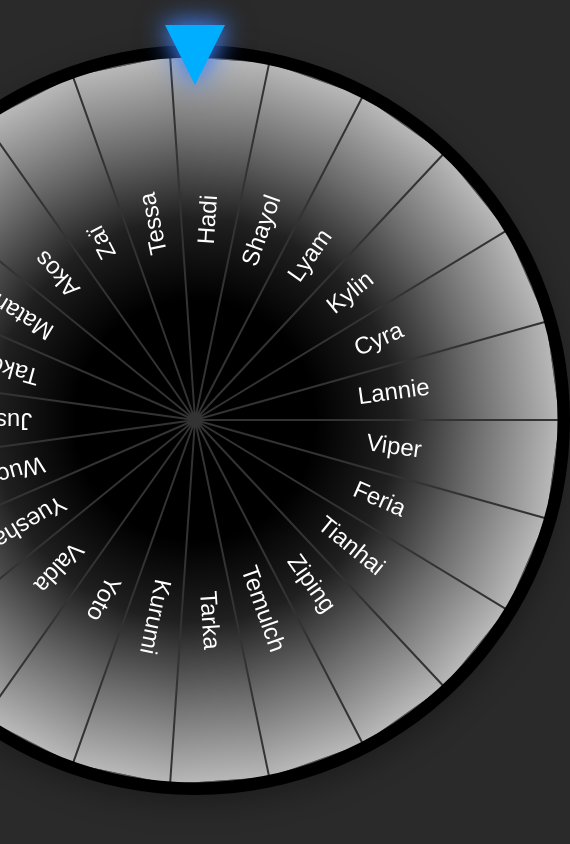
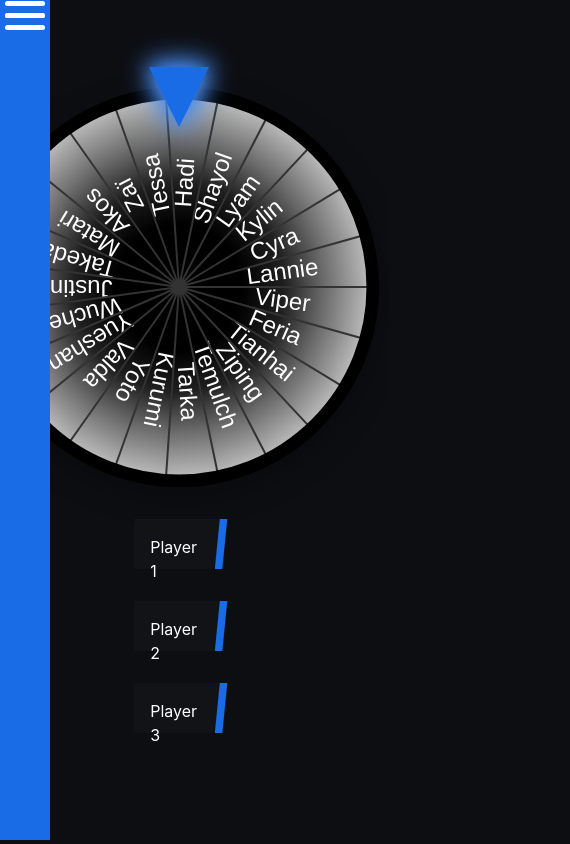
Before and after one commit to seraphim24/NarakaBladepoint_charcaterWheel, a plain HTML site: page wheelcanvas.html in a window 390 px wide. Shown: the whole page, 570 px wide, since content can reach past the window. Drawn offline with Linux system fonts and the light colour scheme.

Commit message:
added responsive

```diff
--- /dev/null
+++ b/assets/css/config.css
@@ -0,0 +1,315 @@
+:root {
+    /* ========== Color ========== */
+    /* Enable the fn light-dark() */
+    color-scheme: light dark;
+
+    /* Dark Color*/
+    --dark-100: #BCBEC8;
+    --dark-200: #A5A8B6;
+    --dark-300: #7B7F93;
+    --dark-400: #2B2D31;
+    --dark-500: #1C1D22;
+    --dark-600: #17181C;
+    --dark-700: #121317;
+    --dark-800: #101014;
+    --dark-900: #0D0E12;
+
+    /* Light Color */
+    --light-100: #FFFFFF;
+    --light-200: #F8F9FA;
+    --light-300: #F1F2F6;
+    --light-400: #E9ECEF;
+    --light-500: #DEE2E6;
+    --light-600: #CED4DA;
+    --light-700: #E8E9E2;
+    --light-800: #E3E4DC;
+    --light-900: #DCDDD4;
+
+    /* Main / Brand Color */
+    --main-100: #75A6F0;
+    --main-200: #5E97ED;
+    --main-300: #4789EB;
+    --main-400: #307AE8;
+    --main-500: #196BE6;
+    --main-600: #145ECC;
+    --main-700: #104FAD;
+    --main-800: #093F90;
+    --main-900: #063479;
+
+    /* Secondary Color */
+    --secondary-100: #F5F0FF;
+    --secondary-200: #E8E0F2;
+    --secondary-300: #D5C6E8;
+    --secondary-400: #BFA8DB;
+    --secondary-500: #8E6EC3;
+    --secondary-600: #7A5CAD;
+    --secondary-700: #634B8F;
+    --secondary-800: #4D3A71;
+    --secondary-900: #382A52;
+
+    /* Utility Colors */
+    /* Success (Green) */
+    --success-100: #A5E9AD;
+    --success-200: #82E38D;
+    --success-300: #6EDD7B;
+    --success-400: #47D157;
+    --success-500: #29C23B;
+    --success-600: #24A833;
+    --success-700: #1D8B2A;
+    --success-800: #187223;
+    --success-900: #15611D;
+
+    /* Danger (Red) */
+    --danger-100: #F98585;
+    --danger-200: #F47171;
+    --danger-300: #ED5E5E;
+    --danger-400: #DF4C4C;
+    --danger-500: #C81919;
+    --danger-600: #B00707;
+    --danger-700: #960303;
+    --danger-800: #8C0707;
+    --danger-900: #800000;
+
+    /* Warning (Yellow) */
+    --warning-100: #FFF8E6;
+    --warning-200: #FFECB3;
+    --warning-300: #FFE082;
+    --warning-400: #FFD54F;
+    --warning-500: #FFC107;
+    --warning-600: #FFB300;
+    --warning-700: #FFA000;
+    --warning-800: #FF8F00;
+    --warning-900: #FF6F00;
+
+    /* Neutral Gray */
+    --gray-100: #F8F9FA;
+    --gray-200: #E9ECEF;
+    --gray-300: #DEE2E6;
+    --gray-400: #CED4DA;
+    --gray-500: #ADB5BD;
+    --gray-600: #6C757D;
+    --gray-700: #495057;
+    --gray-800: #343A40;
+    --gray-900: #212529;
+
+    /* ========== Backgrounds/Text ========== */
+    --bg-color: light-dark(var(--light-100), var(--dark-900));
+    --text-color: light-dark(var(--dark-900), var(--light-100));
+    --surface-color: light-dark(var(--light-200), var(--dark-700));
+    --border-color: light-dark(var(--gray-300), var(--dark-600));
+    --card-bg: light-dark(var(--light-100), var(--dark-800));
+
+    /* ========== Typography ========== */
+    --font-family: "Inter", sans-serif;
+    --font-size-base: 1rem;
+    --font-weight: 400;
+    --font-weight-bold: 700;
+    --line-height: 1.5;
+
+    /* ========== Button ========== */
+    /* Main */
+    --btn-main-bgcolor: var(--main-500);
+    --btn-main-textcolor: var(--dark-900);
+    --btn-main-hover-bgcolor: var(--main-700);
+    --btn-main-hover-textcolor: var(--light-100);
+    --btn-main-disabled-bgcolor: var(--main-300);
+    --btn-main-disabled-textcolor: var(--dark-400);
+
+    /* Secondary */
+    --btn-secondary-bgcolor: var(--secondary-500);
+    --btn-secondary-textcolor: var(--dark-900);
+    --btn-secondary-hover-bgcolor: var(--secondary-700);
+    --btn-secondary-hover-textcolor: var(--light-100);
+    --btn-secondary-disabled-bgcolor: var(--secondary-300);
+    --btn-secondary-disabled-textcolor: var(--dark-400);
+
+    /* Danger */
+    --btn-danger-bgcolor: var(--danger-400);
+    --btn-danger-textcolor: var(--dark-900);
+    --btn-danger-hover-bgcolor: var(--danger-700);
+    --btn-danger-hover-textcolor: var(--light-100);
+    --btn-danger-disabled-bgcolor: var(--danger-300);
+    --btn-danger-disabled-textcolor: var(--dark-400);
+
+    /* Success */
+    --btn-success-bgcolor: var(--success-400);
+    --btn-success-textcolor: var(--dark-900);
+    --btn-success-hover-bgcolor: var(--success-700);
+    --btn-success-hover-textcolor: var(--light-100);
+    --btn-success-disabled-bgcolor: var(--success-300);
+    --btn-success-disabled-textcolor: var(--dark-400);
+}
+
+/* ========== Manual Override ========== */
+[data-theme="light"] {
+    /* ========== Backgrounds/Text ========== */
+    --bg-color: var(--light-100);
+    --text-color: var(--dark-900);
+    --surface-color: var(--light-200);
+    --border-color: var(--gray-300);
+    --card-bg: var(--light-100);
+}
+
+[data-theme="dark"] {
+    /* ========== Backgrounds/Text ========== */
+    --bg-color: var(--dark-900);
+    --text-color: var(--light-100);
+    --surface-color: var(--dark-700);
+    --border-color: var(--dark-600);
+    --card-bg: var(--dark-800);
+}
+
+/* Resetting margin, padding, and box-sizing for all elements */
+*,
+*::before,
+*::after {
+    margin: 0;
+    padding: 0;
+    /* Ensures width/height includes padding and border */
+    box-sizing: border-box;
+    /* Improves text readability */
+    line-height: var(--line-height);
+    /* Optimizes text rendering */
+    text-rendering: optimizeLegibility;
+    /* Smooths fonts for WebKit browsers */
+    -webkit-font-smoothing: antialiased;
+}
+
+/* HTML element styling */
+html,
+body {
+    /* Ensures full viewport height */
+    min-height: 100vh;
+    /* For dynamic viewport height */
+    min-height: 100dvh;
+    height: 100%;
+    /* Ensures full width */
+    min-width: 100%;
+    /* Sets font family */
+    font-family: var(--font-family);
+    font-weight: var(--font-weight);
+    color: var(--text-color);
+
+    /* Adjusts font for better readability */
+    font-optical-sizing: auto;
+}
+
+/* Body styling */
+body {
+    background-color: var(--bg-color);
+    display: flex;
+    flex-direction: column;
+    /* Allows vertical scrolling */
+    overflow-y: auto;
+}
+
+main {
+    width: 100%;
+    /* Take remaining space between header and footer */
+    flex: 1;
+}
+
+/* Link styling */
+a {
+    /* Removes underline from links */
+    text-decoration: none;
+    /* Inherits color from parent */
+    color: inherit;
+
+    &:hover {
+        color: var(--main-500);
+    }
+}
+
+i {
+    margin-right: 0.2rem;
+}
+
+/* Removes default list styling */
+ul,
+ol {
+    list-style: none;
+}
+
+/* Resetting form elements */
+button,
+input,
+select,
+textarea {
+    /* Removes border */
+    border: none;
+    /* Removes outline on focus */
+    outline: none;
+    /* Removes background */
+    background: none;
+    font-size: var(--font-size-base);
+}
+
+/* Button */
+
+button {
+    background-color: var(--btn-main-bgcolor);
+    padding: 0.5em 1em;
+    border-radius: 0.4rem;
+    color: var(--btn-main-textcolor);
+    font-weight: var(--font-weight-bold);
+    transition: background 0.2s, color 0.2s;
+
+    &:hover {
+        background-color: var(--btn-main-hover-bgcolor);
+        color: var(--btn-main-hover-textcolor);
+        cursor: pointer;
+    }
+
+    &:disabled {
+        cursor: unset;
+        background-color: var(--btn-main-disabled-bgcolor);
+        color: var(--btn-main-disabled-textcolor);
+        opacity: 0.7;
+    }
+
+    &.secondary {
+        background-color: var(--btn-secondary-bgcolor);
+        color: var(--btn-secondary-textcolor);
+
+        &:hover {
+            background-color: var(--btn-secondary-hover-bgcolor);
+            color: var(--btn-secondary-hover-textcolor);
+        }
+
+        &:disabled {
+            background-color: var(--btn-secondary-disabled-bgcolor);
+            color: var(--btn-secondary-disabled-textcolor);
+        }
+    }
+
+    &.danger {
+        background-color: var(--btn-danger-bgcolor);
+        color: var(--btn-danger-textcolor);
+
+        &:hover {
+            background-color: var(--btn-danger-hover-bgcolor);
+            color: var(--btn-danger-hover-textcolor);
+        }
+
+        &:disabled {
+            background-color: var(--btn-danger-disabled-bgcolor);
+            color: var(--btn-danger-disabled-textcolor);
+        }
+    }
+
+    &.success {
+        background-color: var(--btn-success-bgcolor);
+        color: var(--btn-success-textcolor);
+
+        &:hover {
+            background-color: var(--btn-success-hover-bgcolor);
+            color: var(--btn-success-hover-textcolor);
+        }
+
+        &:disabled {
+            background-color: var(--btn-success-disabled-bgcolor);
+            color: var(--btn-success-disabled-textcolor);
+        }
+    }
+}
--- /dev/null
+++ b/assets/css/page.css
@@ -0,0 +1,287 @@
+/* ======================= Page Layout ======================= */
+
+header {
+    display: flex;
+    flex-wrap: wrap;
+    justify-content: space-between;
+    align-items: center;
+    gap: 0.5rem;
+
+    /* ----------------------- Nav Title ----------------------- */
+    >h1,
+    >p,
+    >span,
+    >div {
+        margin: 0;
+        padding-left: 0.5rem;
+        font-weight: 500;
+    }
+
+    /* ----------------------- Nav Bar ----------------------- */
+    nav {
+        ul {
+            display: flex;
+            padding: 0;
+            margin: 0;
+            gap: 0.5rem;
+
+            li {
+                a {
+                    display: block;
+                    font-size: clamp(1rem, 1.2rem, 1.3rem);
+                    padding: 1rem 0.9rem;
+
+                    &:hover,
+                    &:focus {
+                        /* TODO: remplacer par une couleur du thème */
+                        background-color: azure;
+                        outline: none;
+                    }
+                }
+            }
+        }
+    }
+}
+
+main {
+    padding: 0 2rem 0.5rem 0;
+
+    display: flex;
+    justify-content: space-between;
+    justify-content: center;
+    gap: 10em;
+
+    /* TODO remove */
+    section article {
+        margin-bottom: 1em;
+    }
+
+}
+
+@media only screen and (max-width: 1300px) {
+    main {
+        justify-content: center;
+        gap: 2em;
+        flex-direction: column;
+    }
+}
+
+/* Footer styling */
+footer {
+    padding: 2rem;
+
+    display: flex;
+    justify-content: space-between;
+    flex-wrap: wrap;
+    gap: 2rem;
+
+    h4 {
+        margin-bottom: 1rem;
+        font-size: 1.1rem;
+    }
+
+    ul {
+        display: flex;
+        flex-direction: column;
+        gap: 0.5rem;
+    }
+
+    .social-links {
+        display: flex;
+        gap: 0.5rem;
+    }
+}
+
+
+canvas {
+    background-color: black;
+    border-radius: 50%;
+    box-shadow: 0 10px 30px rgba(0, 0, 0, 0.3);
+    animation: rotate 5s ease-in-out;
+}
+
+
+
+/* Page content */
+#wheel-wrapper {
+    /* margin: 0 auto; */
+    position: relative;
+    align-self: center;
+    min-width: 400px;
+    width: min(750px, 50%);
+}
+
+#wheel {
+    width: 100%;
+    aspect-ratio: 1 / 1;
+    display: block;
+}
+
+#pointer {
+    --size: min(60px, 10vh);
+    --color: var(--main-500);
+    --glow-color: var(--main-300);
+
+    position: absolute;
+    top: calc(-1 * (var(--size) / 3));
+    left: 50%;
+    transform: translateX(-50%);
+    width: 0;
+    height: 0;
+
+    border-left: calc(var(--size) / 2) solid transparent;
+    border-right: calc(var(--size) / 2) solid transparent;
+    border-top: var(--size) solid var(--color);
+
+    filter: drop-shadow(0 0 15px var(--glow-color)) drop-shadow(0 0 10px var(--glow-color));
+
+    animation: pulse-glow 1.5s ease-in-out infinite;
+}
+
+@keyframes pulse-glow {
+
+    0%,
+    100% {
+        filter: drop-shadow(0 0 10px var(--glow-color)) drop-shadow(0 0 5px var(--glow-color));
+    }
+
+    50% {
+        filter: drop-shadow(0 0 15px var(--glow-color)) drop-shadow(0 0 10px var(--glow-color));
+    }
+}
+
+/* Side nav */
+
+#sidenav {
+    position: absolute;
+    min-width: 50px;
+    width: 50px;
+    height: 100%;
+    background-color: var(--main-500);
+    transition: .05s ease-in-out;
+    z-index: 1;
+    left: 0;
+
+    #sidenav-header {
+        margin: 0;
+        padding: 5px;
+
+        display: flex;
+        justify-content: end;
+    }
+
+    &:has(#sidenav-header > #hamburger.open) {
+        width: 300px;
+    }
+
+    &:has(#sidenav-header > #hamburger:not(.open)) {
+        #sidenav-main {
+            display: none;
+        }
+    }
+
+    #sidenav-main {
+        max-height: 80vh;
+        overflow-y: hidden;
+
+        padding: 1em;
+
+        display: grid;
+        grid-template-columns: repeat(3, auto);
+        justify-items: center;
+        gap: 1em;
+
+        img {
+            width: 75px;
+
+            aspect-ratio: 1/1;
+        }
+
+        .disabled {
+            filter: grayscale(0.8);
+        }
+
+        .checkbox-btn {
+            position: relative;
+            width: 100%;
+            height: 100%;
+
+            img:hover {
+                cursor: pointer;
+            }
+
+            &:has(input:not(:checked)) img {
+                filter: grayscale(0.8);
+            }
+
+            input {
+                display: none;
+            }
+        }
+    }
+}
+
+/* Hamburger icon */
+
+#hamburger {
+    width: 40px;
+    height: 45px;
+    transform: rotate(0deg);
+    transition: .5s ease-in-out;
+    cursor: pointer;
+    position: relative;
+
+    span {
+        display: block;
+        position: absolute;
+        background-color: var(--text-color);
+        height: 5px;
+        width: 100%;
+        border-radius: 9px;
+        opacity: 1;
+        left: 0;
+        transform: rotate(0deg);
+        transition: .25s ease-in-out;
+    }
+
+    span:nth-child(1) {
+        top: 0px;
+    }
+
+    span:nth-child(2),
+    span:nth-child(3) {
+        top: 12px;
+    }
+
+    span:nth-child(4) {
+        top: 24px;
+    }
+
+    &.open span:nth-child(1) {
+        top: 12px;
+        width: 0%;
+        left: 50%;
+    }
+
+    &.open span:nth-child(2) {
+        -webkit-transform: rotate(45deg);
+        -moz-transform: rotate(45deg);
+        -o-transform: rotate(45deg);
+        transform: rotate(45deg);
+    }
+
+    &.open span:nth-child(3) {
+        -webkit-transform: rotate(-45deg);
+        -moz-transform: rotate(-45deg);
+        -o-transform: rotate(-45deg);
+        transform: rotate(-45deg);
+    }
+
+    &.open span:nth-child(4) {
+        top: 12px;
+        width: 0%;
+        left: 50%;
+    }
+}
+
+/* Character select */
--- a/assets/js/v2.js
+++ b/assets/js/generate_char_list.js
@@ -60,3 +60,5 @@ async function generateCheckboxButtons(game) {
         container.appendChild(checkboxDiv);
     }
 }
+
+generateCheckboxButtons("naraka")
--- a/assets/js/index.js
+++ b/assets/js/index.js
@@ -1,7 +1,6 @@
 /** @type {HTMLCanvasElement} */
 class WheelRenderer {
     static CONFIG = {
-        CANVAS_SIZE: 750,
         RADIUS_OFFSET: 10,
         BORDER_WIDTH: 5,
         TEXT_STYLE: {
@@ -52,8 +51,13 @@ class WheelRenderer {
     }
 
     initCanvas() {
-        const { CANVAS_SIZE, RADIUS_OFFSET } = WheelRenderer.CONFIG;
-        this.canvas.width = this.canvas.height = CANVAS_SIZE;
+        const { RADIUS_OFFSET } = WheelRenderer.CONFIG;
+        const dpr = window.devicePixelRatio || 1;
+        const rect = this.canvas.getBoundingClientRect();
+
+        this.canvas.width = rect.width * dpr;
+        this.canvas.height = rect.height * dpr;
+
         this.center = {
             x: this.canvas.width / 2,
             y: this.canvas.height / 2,
@@ -316,7 +320,7 @@ const wheel = new WheelRenderer("wheel", [
     { label: "Valda", image: "./assets/img/Naraka/valda.png" },
     { label: "Yueshan", image: "./assets/img/Naraka/yueshan.png" },
     { label: "Wuchen", image: "./assets/img/Naraka/wushen.png" },
-    { label: "Justina", image: "./assets/img/Naraka/lannie.png" },
+    { label: "Justina", image: "./assets/img/Naraka/justina.png" },
     { label: "Takeda", image: "./assets/img/Naraka/takeda.png" },
     { label: "Matari", image: "./assets/img/Naraka/matari.png" },
     { label: "Akos", image: "./assets/img/Naraka/akos.png" },
@@ -338,3 +342,9 @@ wheel
     .catch((error) => {
         console.error("Error initializing wheel:", error);
     });
+
+window.addEventListener("resize", () => {
+    wheel.initCanvas();
+    wheel.generateSlices(); // si les angles dépendent de la taille
+    wheel.draw();
+});
--- a/wheelcanvas.html
+++ b/wheelcanvas.html
@@ -1,70 +1,87 @@
 <!DOCTYPE html>
-<html lang="en">
+<html lang="en" data-theme="dark">
     <head>
         <meta charset="UTF-8" />
         <meta name="viewport" content="width=device-width, initial-scale=1.0" />
         <title>Wheel Test</title>
+        <link rel="stylesheet" href="./assets/css/config.css" />
+        <link rel="stylesheet" href="./assets/css/page.css" />
         <style>
-            body {
-                margin: 0;
+            #character-selected {
+                width: 25%;
+                align-self: center;
                 display: flex;
                 flex-direction: column;
-                background-color: #2a2a2a;
-                justify-content: center;
-                align-items: center;
-                min-height: 100vh;
-                font-family: "Arial", sans-serif;
-                color: white;
-            }
+                gap: 1em;
+                position: relative;
 
-            canvas {
-                background-color: black;
-                border-radius: 50%;
-                box-shadow: 0 10px 30px rgba(0, 0, 0, 0.3);
-                animation: rotate 5s ease-in-out;
-            }
+                .player {
+                    width: 100%;
+                    height: 50px;
+                    display: block;
+                    display: flex;
+                    justify-content: start;
 
-            #wheel-wrapper {
-                position: relative;
-            }
+                    span {
+                        display: block;
+                        padding: 1em;
+                        background: var(--surface-color);
+                        position: relative;
 
-            #pointer {
-                --size: 60px;
-                --color: #00aeff;
-                --glow-color: rgba(64, 127, 243, 0.7);
+                        &::after {
+                            content: "";
+                            background-color: var(--main-500);
+                            width: 50px;
+                            height: 100%;
+                            position: absolute;
+                            left: 90%;
+                            top: 0;
 
-                position: absolute;
-                top: calc(-1 * (var(--size) / 3));
-                left: 50%;
-                transform: translateX(-50%);
-                width: 0;
-                height: 0;
-
-                border-left: calc(var(--size) / 2) solid transparent;
-                border-right: calc(var(--size) / 2) solid transparent;
-                border-top: var(--size) solid var(--color);
-
-                filter: drop-shadow(0 0 15px var(--glow-color)) drop-shadow(0 0 10px var(--glow-color));
-
-                animation: pulse-glow 1.5s ease-in-out infinite;
-            }
-
-            @keyframes pulse-glow {
-                0%,
-                100% {
-                    filter: drop-shadow(0 0 10px var(--glow-color)) drop-shadow(0 0 5px var(--glow-color));
-                }
-                50% {
-                    filter: drop-shadow(0 0 15px var(--glow-color)) drop-shadow(0 0 10px var(--glow-color));
+                            clip-path: polygon(10% 0%, 25% 0%, 15% 100%, 0% 100%);
+                        }
+                    }
                 }
             }
         </style>
     </head>
     <body>
-        <section id="wheel-wrapper">
-            <canvas id="wheel"></canvas>
-            <div id="pointer"></div>
-        </section>
+        <main>
+            <section id="sidenav">
+                <article id="sidenav-header">
+                    <div class="hamburger" id="hamburger">
+                        <span></span>
+                        <span></span>
+                        <span></span>
+                        <span></span>
+                    </div>
+                </article>
+                <article id="sidenav-main">
+                    <!-- <div class="checkbox-btn">
+                        <label for="viper">
+                            <img src="./assets/img/icon/cropped-viper.png" alt="Viper Ning" />
+                        </label>
+                        <input type="checkbox" name="checkbox-btn" id="viper" value="viper" checked />
+                    </div> -->
+                </article>
+            </section>
+            <section id="wheel-wrapper">
+                <div class="wheel-container">
+                    <canvas id="wheel"></canvas>
+                </div>
+                <span id="pointer"></span>
+            </section>
+            <section id="character-selected">
+                <article id="player-1" class="player"><span>Player 1</span></article>
+                <article id="player-2" class="player"><span>Player 2</span></article>
+                <article id="player-3" class="player"><span>Player 3</span></article>
+            </section>
+        </main>
     </body>
     <script src="./assets/js/index.js"></script>
+    <script src="./assets/js/generate_char_list.js"></script>
+    <script>
+        document.getElementById("hamburger").addEventListener("click", function () {
+            this.classList.toggle("open");
+        });
+    </script>
 </html>
```
